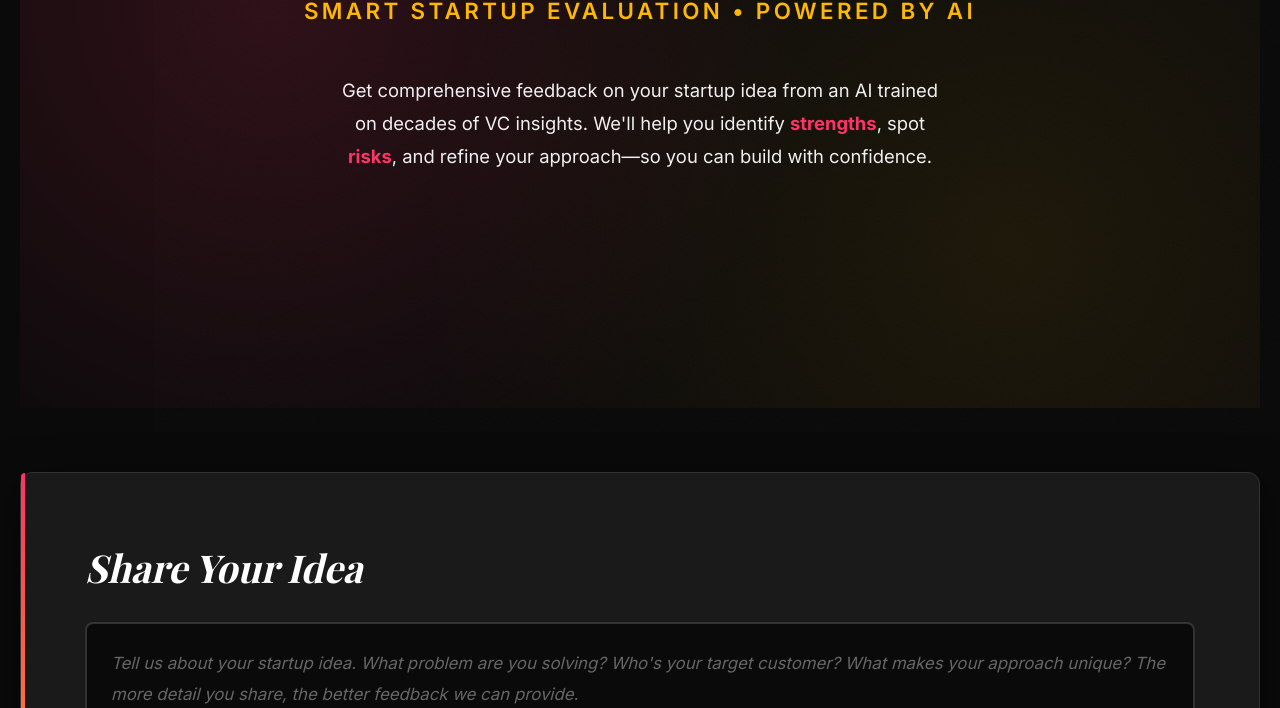
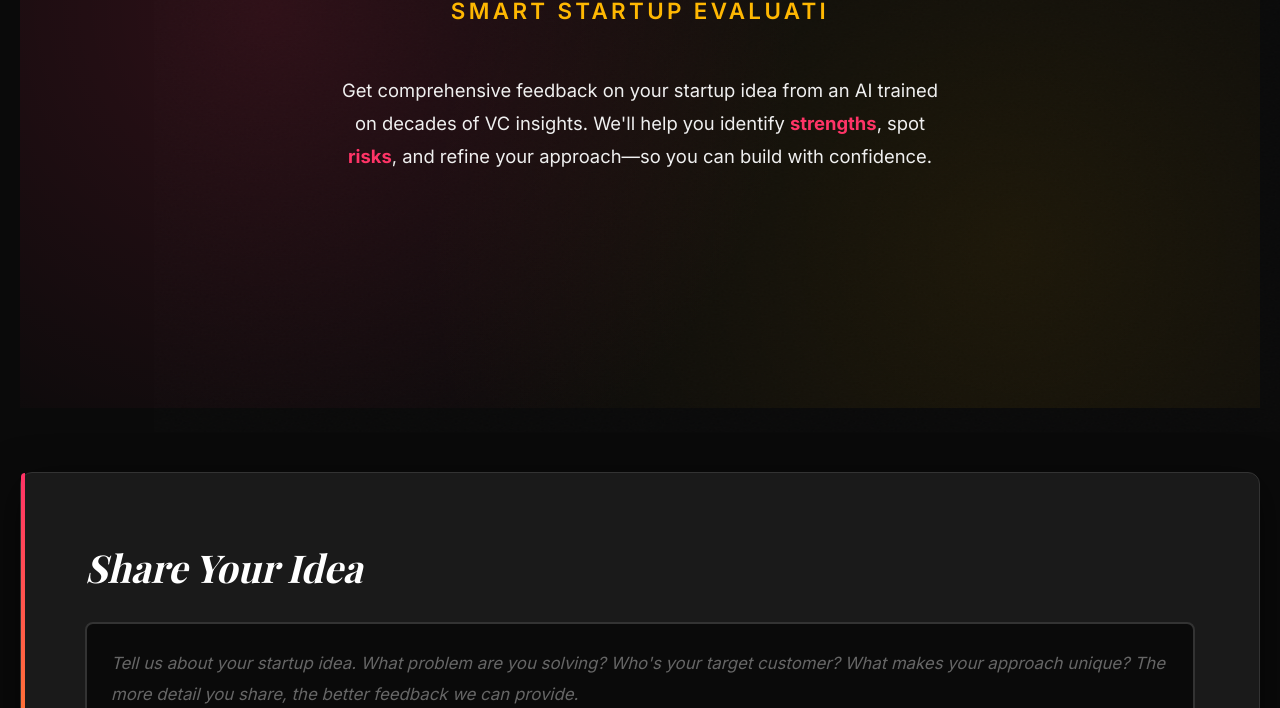
Before and after one commit to ashwanimhjn5/pitch-guidance, a website: page public/index.html in a window 1280 px wide. Shown: the part 392-1100 px from the top of the page. Drawn offline with nearby package versions, Linux system fonts and the light colour scheme; a web font is replaced by a local one.

Commit message:
Update index.html

```diff
--- a/public/index.html
+++ b/public/index.html
@@ -1586,7 +1586,7 @@
         <div class="container">
             <section class="hero">
                 <h1 class="hero-title">Pitch Guidance</h1>
-                <p class="hero-subtitle">Smart Startup Evaluation • Powered by AI</p>
+                <p class="hero-subtitle">Smart Startup Evaluati</p>
                 <p class="hero-description">
                     Get comprehensive feedback on your startup idea from an AI trained on decades of VC insights.
                     We'll help you identify <span class="blood-accent">strengths</span>, spot <span class="blood-accent">risks</span>,
```
